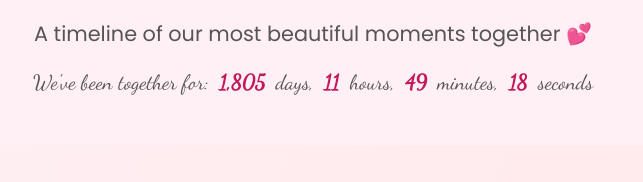
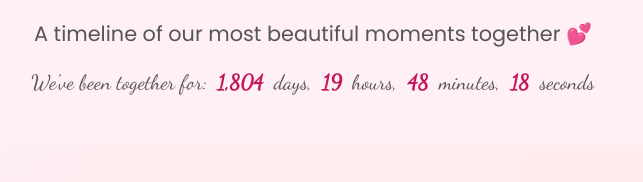
Before and after one commit to Nadesh6969/anniversary, a plain HTML site: page index.html in a window 1280 px wide. Shown: the part 131-313 px from the top of the page, 327-970 px from the left. Drawn offline with Linux system fonts and the light colour scheme.

Commit message:
Update index.html

```diff
--- a/index.html
+++ b/index.html
@@ -339,7 +339,7 @@
       });
     }
         function calculateTimeTogether() {
-      const startDate = new Date('2020-08-12T00:00:00+08:00');
+      const startDate = new Date('2020-08-12T16:01:00+08:00');
       const currentDate = new Date();
       const timeDiff = currentDate - startDate;
 
```
